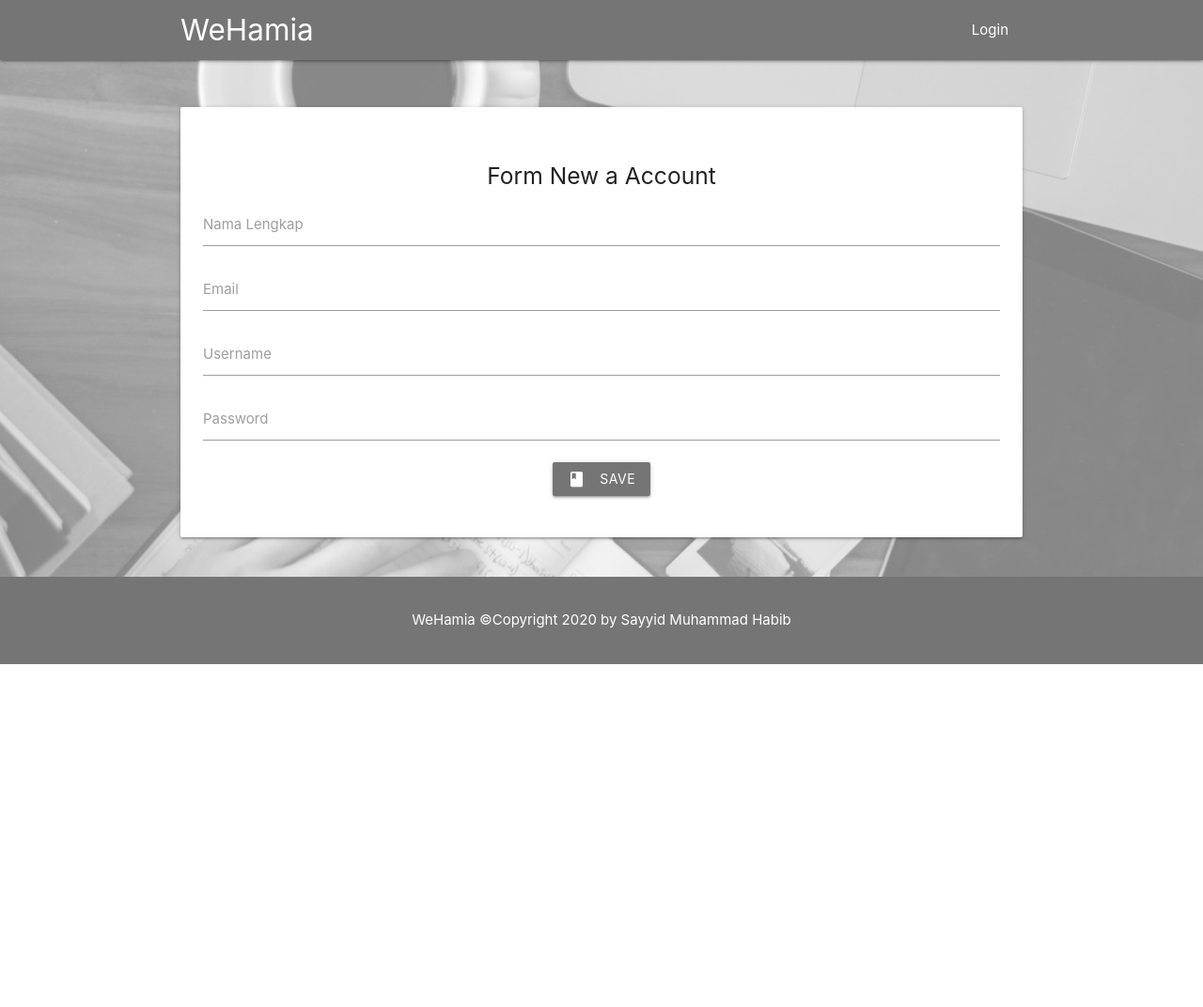
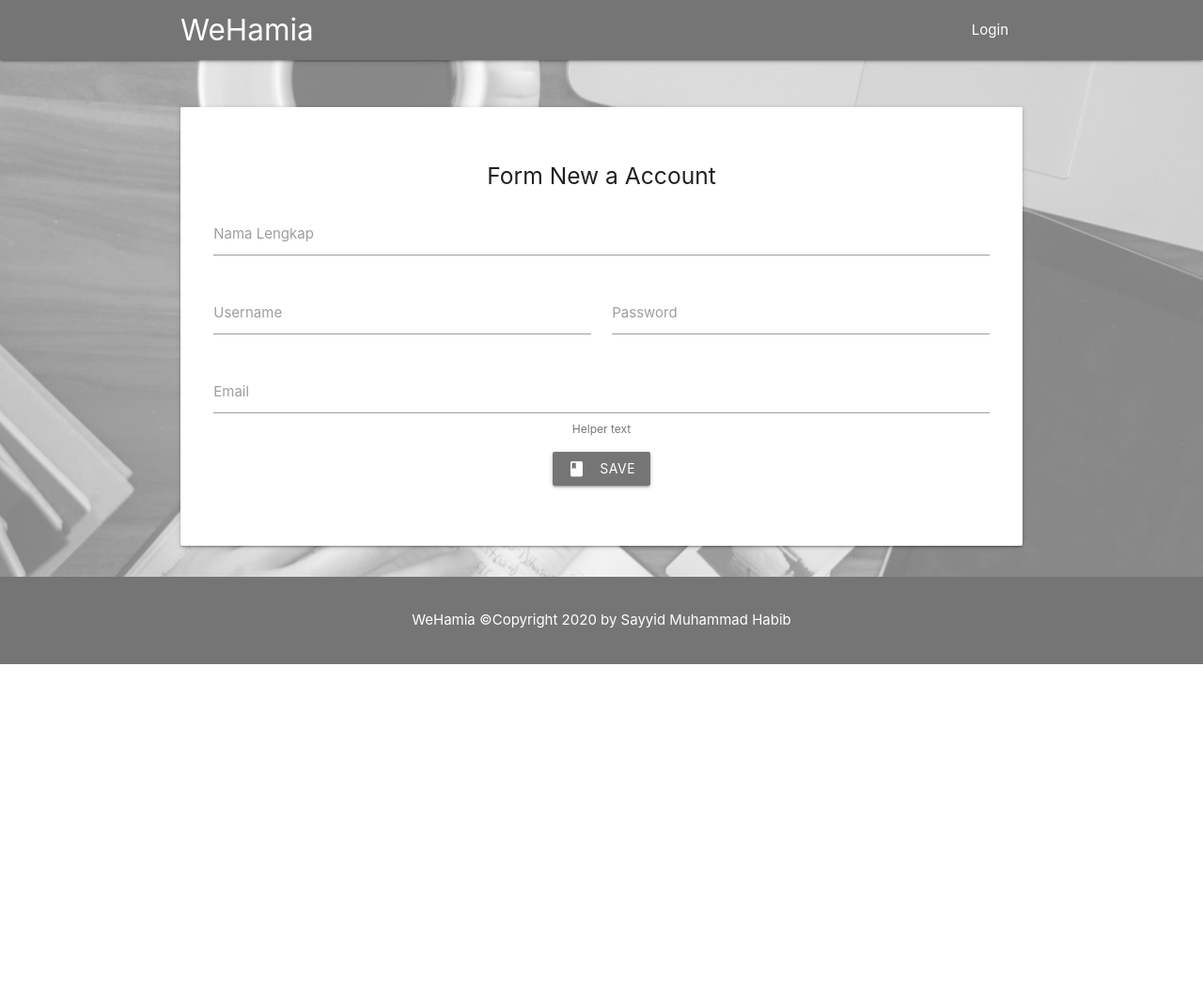
Before and after one commit to SayyidMHabib/UTS-CRUD, a PHP site: page /register.php in a window 1280 px wide. Shown: the whole page at 94% size. Run offline with PHP 8.4, Linux system fonts and the light colour scheme.

Commit message:
Merubah Tampilan Form Register & Memvalidasi Form Email

```diff
--- a/crud/form-update.php
+++ b/crud/form-update.php
@@ -113,8 +113,9 @@ $person = $data -> fetch(PDO :: FETCH_OBJ);
 
 
                             <div class="input-field col s12">
-                            <input type="text" name="email" id="email" required class="validate" value="<?php echo $person -> email ?>">
+                            <input type="email" name="email" id="email" class="validate" value="<?php echo $person -> email ?>">
                             <label for="email">Email</label>
+                            <span class="helper-text" data-error="wrong" data-success="right">Helper text</span>
                             </div>
 
                             <div class="input-field col s12">
--- a/crud/form.php
+++ b/crud/form.php
@@ -105,8 +105,9 @@
                             </div>
 
                             <div class="input-field col s12">
-                            <input type="text" name="email" id="email" required class="validate">
+                            <input type="email" id="email" type="email" class="validate">
                             <label for="email">Email</label>
+                            <span class="helper-text" data-error="wrong" data-success="right">Helper text</span>
                             </div>
 
                             <div class="input-field col s12">
--- a/register.php
+++ b/register.php
@@ -63,34 +63,36 @@ if(isset($_SESSION['saved'])) { header("Location: login.php"); }
             <div class="container">
              <div class="register">
               <div class="card-panel center">
+                    <div class="row">
                     <form method="POST" action="server/server_register.php">
 
                             <h5>Form New a Account</h5>
 
-                            <div class="input-field">
+                            <div class="input-field col s12">
                             <input type="text" name="name" id="name" required class="validate">
                             <label for="name">Nama Lengkap</label>
                             </div>
 
-                            <div class="input-field">
-                            <input type="text" name="email" id="email" required class="validate">
-                            <label for="email">Email</label>
-                            </div>
-
-                            <div class="input-field">
+                            <div class="input-field col s6">
                             <input type="text" name="username" id="username" required class="validate">
                             <label for="username">Username</label>
                             </div>
 
-                            <div class="input-field">
+                            <div class="input-field col s6">
                             <input type="password" name="password" id="password" required class="validate">
                             <label for="password">Password</label>
+                            </div>
+
+                            <div class="input-field col s12">
+                            <input type="email" id="email" type="email" class="validate">
+                            <label for="email">Email</label>
+                            <span class="helper-text" data-error="wrong" data-success="right">Helper text</span>
                             </div>
 
                             <button name="register" type="submit" class="btn grey darken-1"><i class="material-icons left">book</i>Save</button>
 
                     </form>
-
+                  </div>
               </div>
              </div>
             </div>
```
